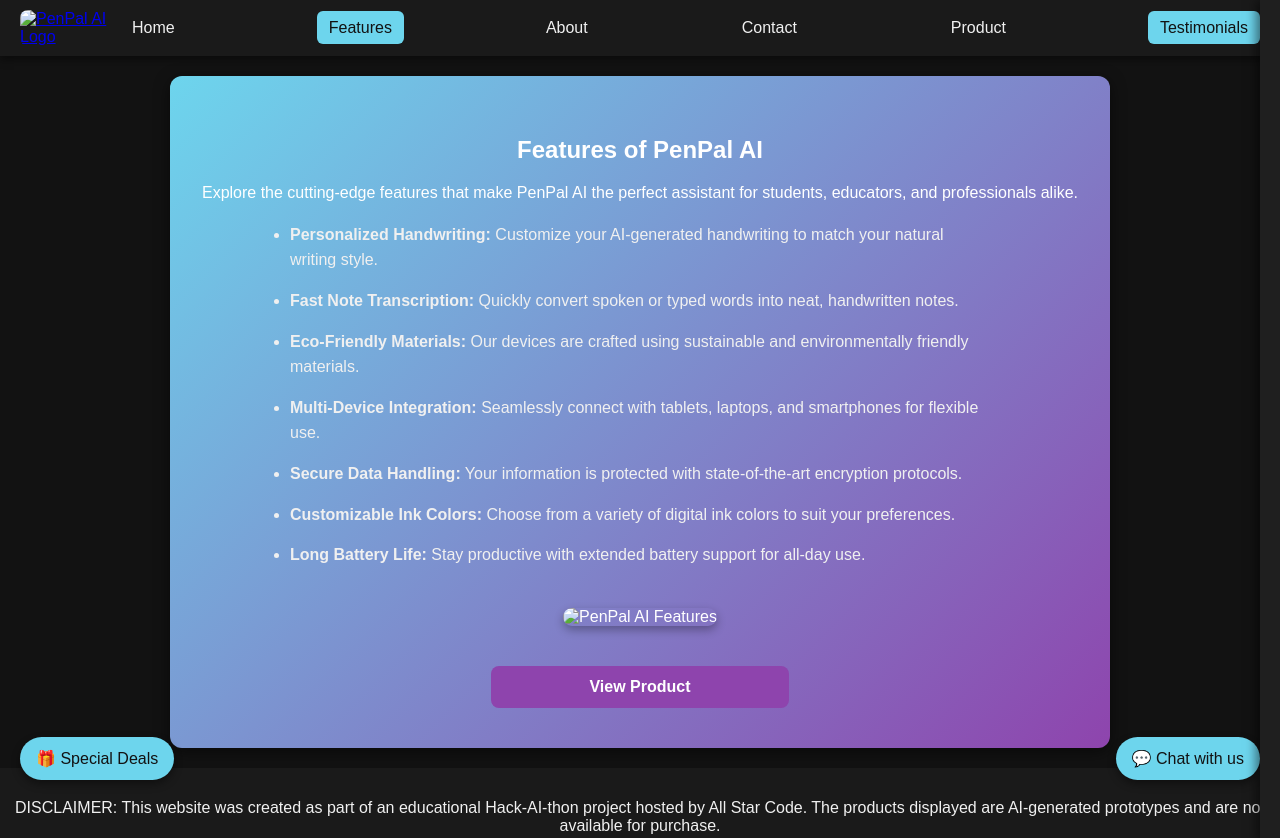
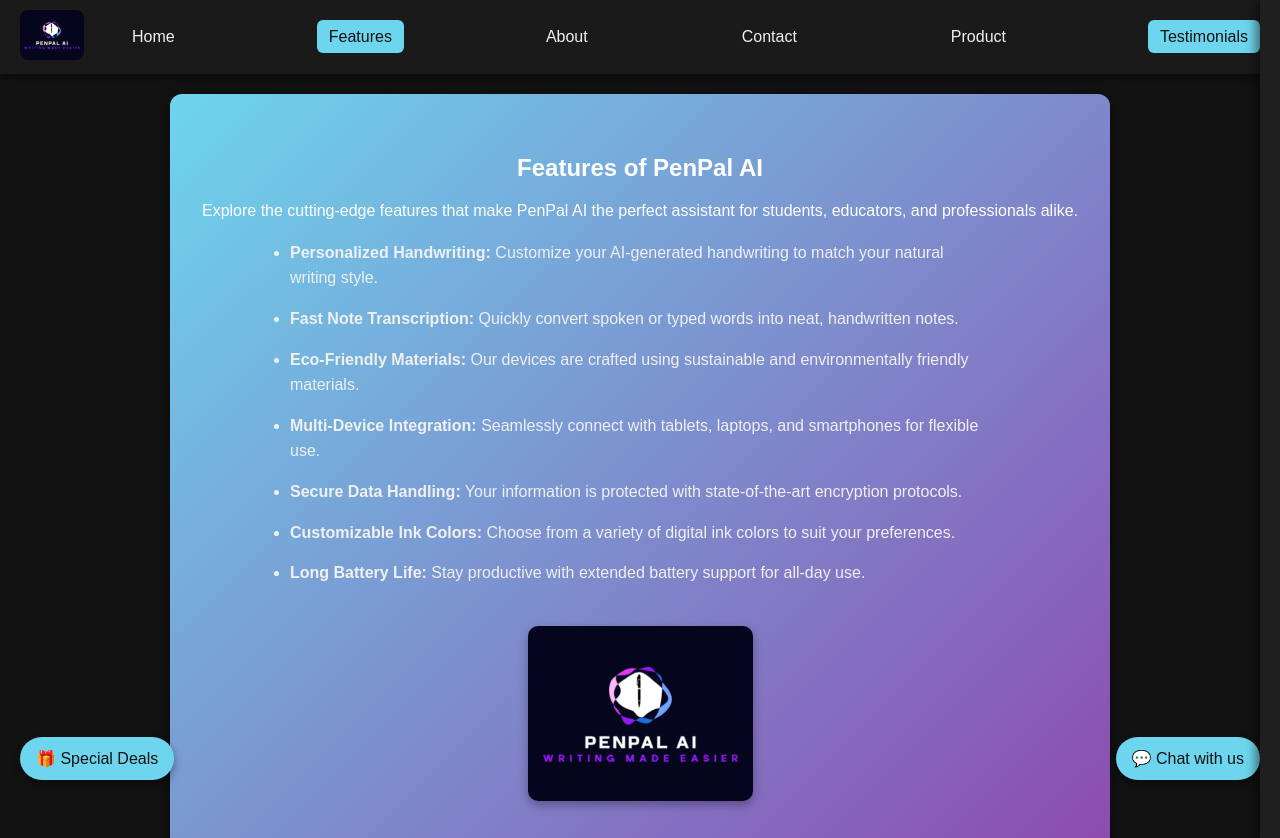
Before and after one commit to SAMSAM123421/SAMSAM123421.github.io, a plain HTML site: page features.html in a window 1280 px wide. Shown: the top 838 px of the page. Drawn offline with Linux system fonts and the light colour scheme.

Commit message:
Update features.html

```diff
--- a/features.html
+++ b/features.html
@@ -9,7 +9,7 @@
 <body>
     <header>
         <div class="logo-container">
-            <a href="index.html"><img src="images/Logo to win PS5.png" alt="PenPal AI Logo" class="logo"></a>
+            <a href="index.html"><img src="Logo to win PS5.png" alt="PenPal AI Logo" class="logo"></a>
         </div>
         <nav>
             <ul>
@@ -38,7 +38,7 @@
                 <li><strong>Long Battery Life:</strong> Stay productive with extended battery support for all-day use.</li>
             </ul>
 
-            <img src="images/Logo to win PS5.png" alt="PenPal AI Features" class="product-image">
+            <img src="Logo to win PS5.png" alt="PenPal AI Features" class="product-image">
             <a href="product.html" class="btn">View Product</a>
         </section>
     </main>
```
